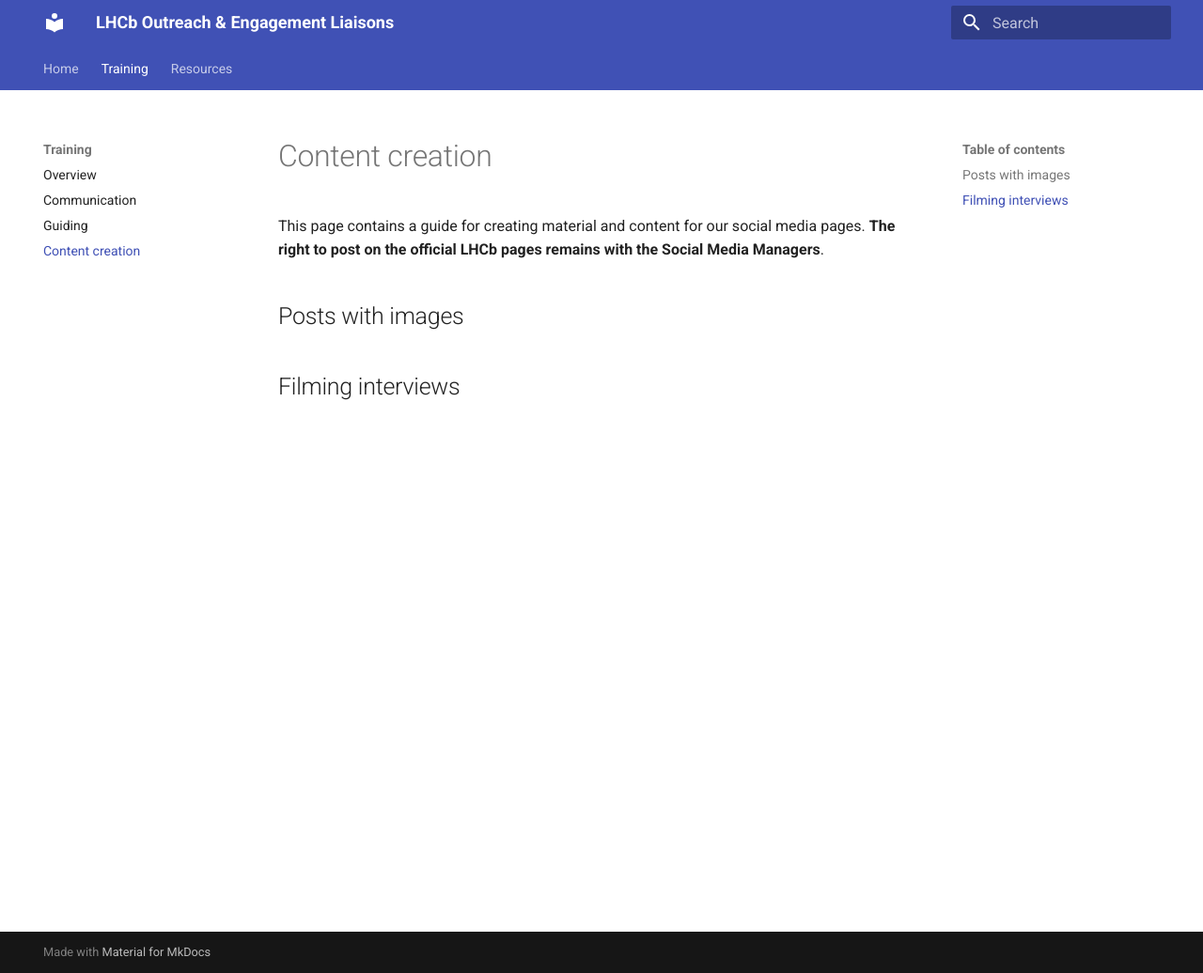
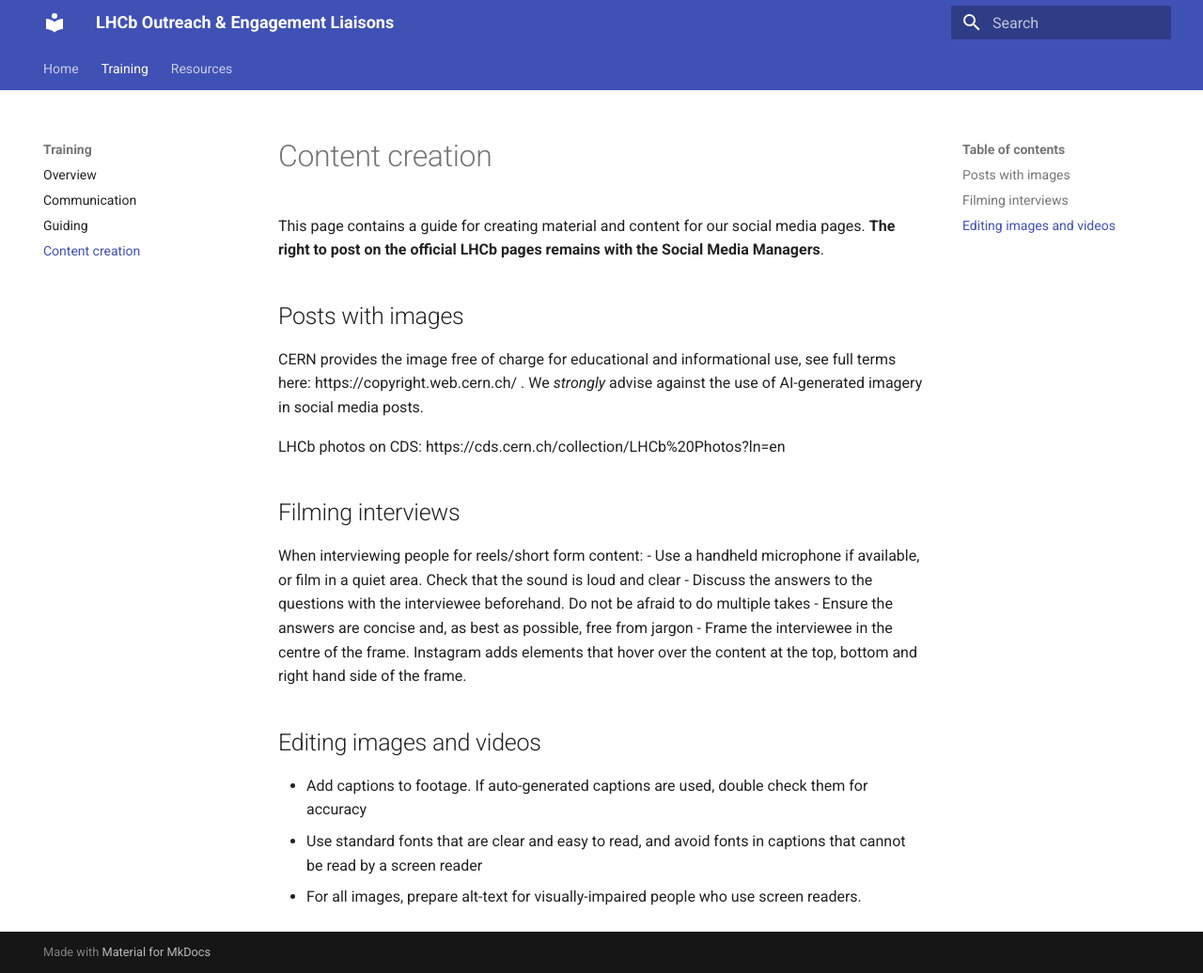
Before and after one commit to sliipper/outreach-training, an MkDocs documentation site: the page built from docs/training/content_creation.md, in a window 1280 px wide and 1036 px high. Shown: the whole window at 94% size. Built offline with MkDocs 1.6.1 and Material for MkDocs 9.7.7, drawn with Linux system fonts in a browser that asks for light colours.

Commit message:
adding more details everywhere

```diff
--- a/docs/training/content_creation.md
+++ b/docs/training/content_creation.md
@@ -2,5 +2,18 @@
 This page contains a guide for creating material and content for our social media pages. **The right to post on the official LHCb pages remains with the Social Media Managers**.
 
 ## Posts with images
+CERN provides the image free of charge for educational and informational use, see full terms here: https://copyright.web.cern.ch/ . We *strongly* advise against the use of AI-generated imagery in social media posts.
+
+LHCb photos on CDS: https://cds.cern.ch/collection/LHCb%20Photos?ln=en
 
 ## Filming interviews
+When interviewing people for reels/short form content:
+- Use a handheld microphone if available, or film in a quiet area. Check that the sound is loud and clear
+- Discuss the answers to the questions with the interviewee beforehand. Do not be afraid to do multiple takes
+- Ensure the answers are concise and, as best as possible, free from jargon
+- Frame the interviewee in the centre of the frame. Instagram adds elements that hover over the content at the top, bottom and right hand side of the frame.
+
+## Editing images and videos
+- Add captions to footage. If auto-generated captions are used, double check them for accuracy
+- Use standard fonts that are clear and easy to read, and avoid fonts in captions that cannot be read by a screen reader
+- For all images, prepare alt-text for visually-impaired people who use screen readers.
```
Also changed, not shown: docs/resources/glossary.md (+4 -2 lines), docs/resources/other.md (+1 -0 lines), docs/resources/scales.md (+2 -2 lines), docs/training/communication.md (+4 -1 lines).
